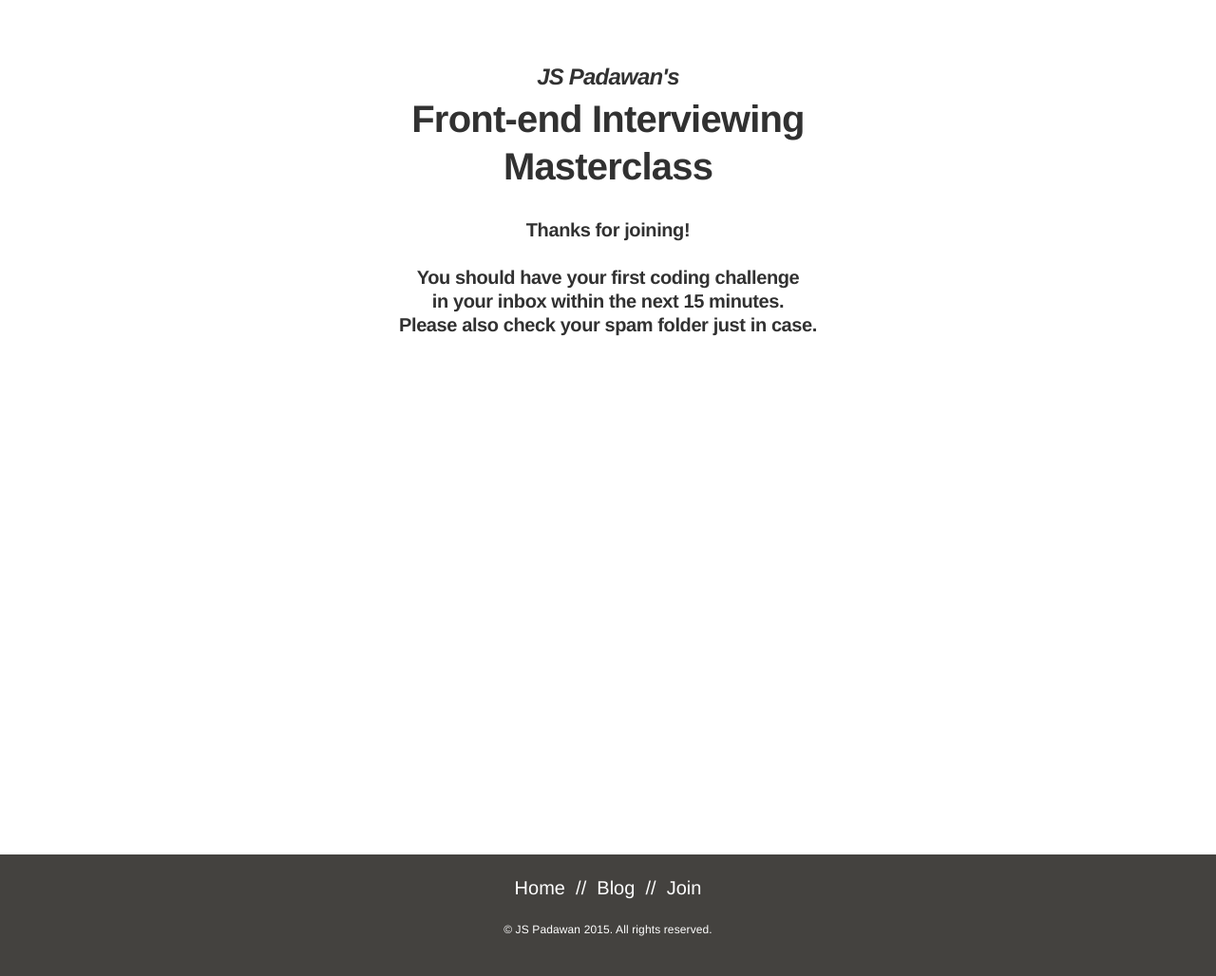
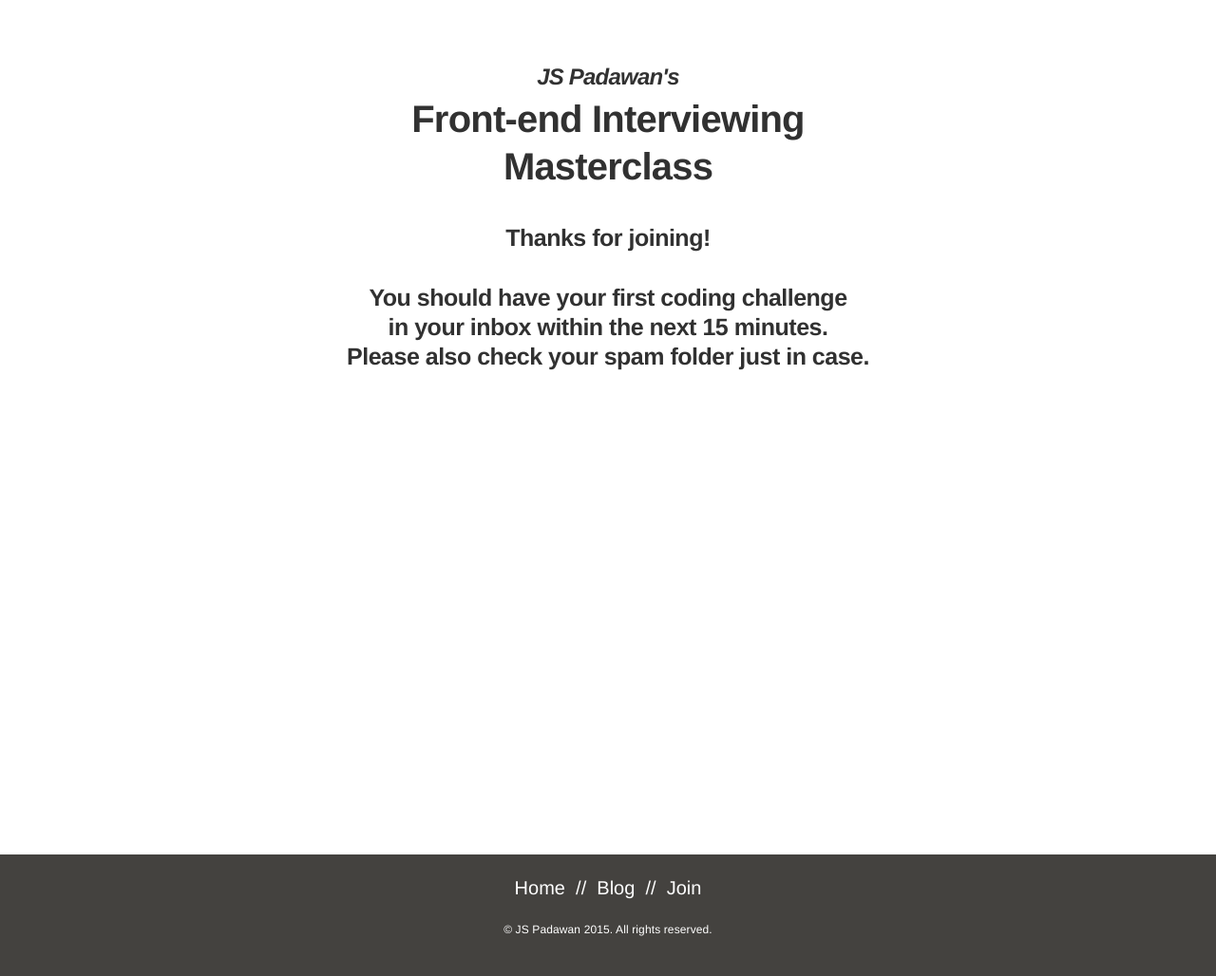
Before and after one commit to stefanRitter/jsblog, a Jekyll site: the page built from success.html, in a window 1280 px wide. Shown: the whole page at 95% size. Built offline with Jekyll 4.4.1, drawn with Linux system fonts in a browser that asks for light colours; comment, search, counter and statistics services are not loaded.

Commit message:
bigger text

```diff
--- a/success.html
+++ b/success.html
@@ -6,7 +6,7 @@ title: Confirm
 <div class="intro">
   <h1><em>JS Padawan's</em><br>Front-end Interviewing<br>Masterclass</h1>
 
-  <h4 class="margin-top">
+  <h3 class="margin-top">
     Thanks for joining!
     <br>
     <br>
@@ -15,7 +15,7 @@ title: Confirm
     in your inbox within the next 15 minutes.
     <br>
     Please also check your spam folder just in case.
-  </h4>
+  </h3>
 
 </div>
 
```
